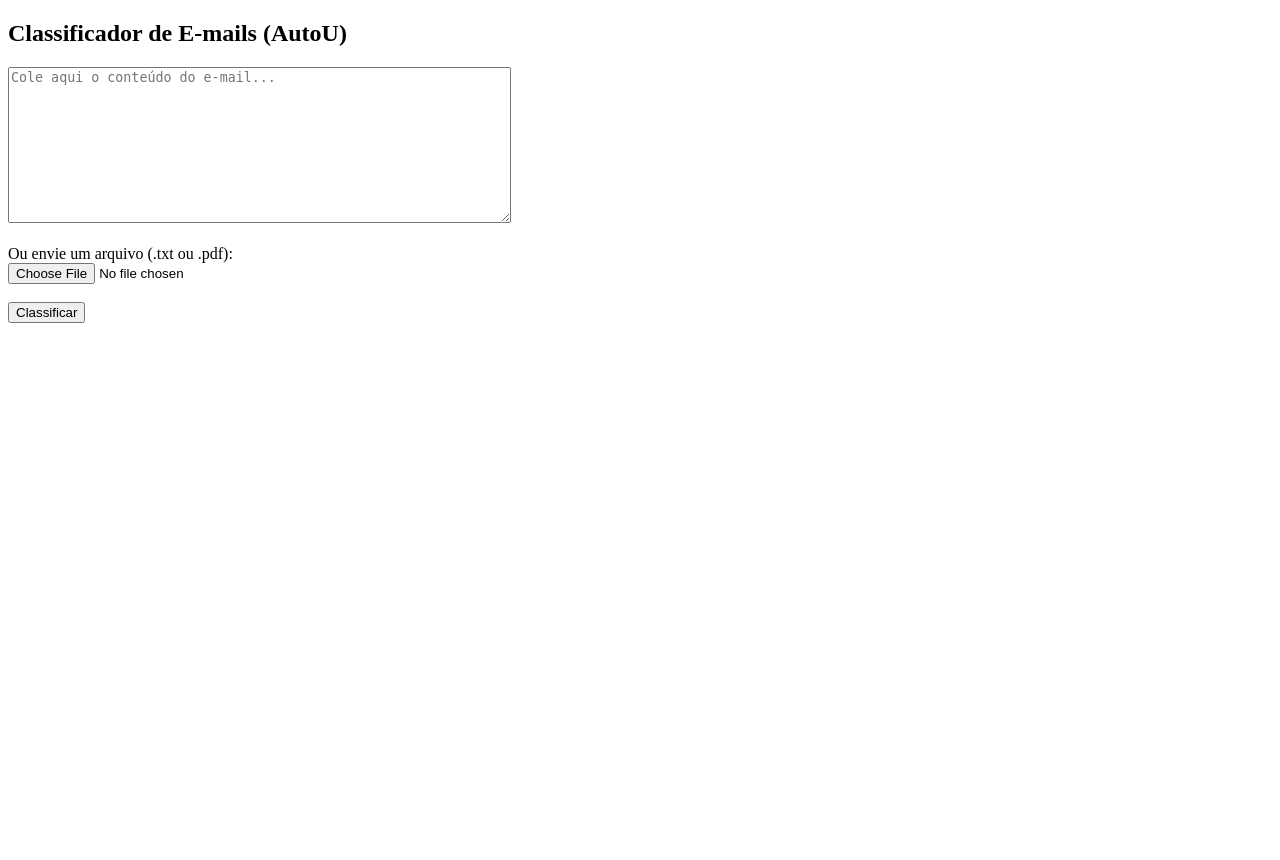
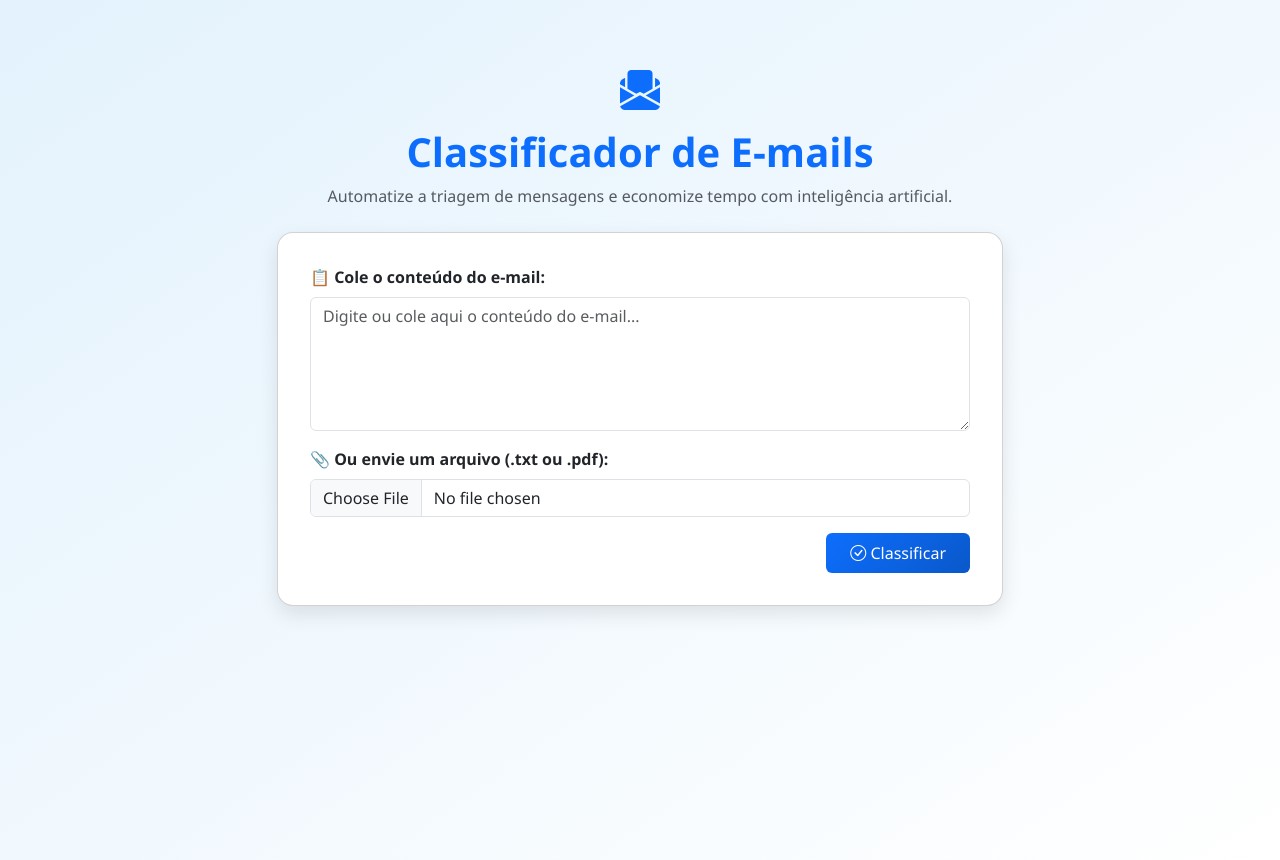
Before and after one commit to Maurocesar12/CasePratico, a Flask app: page / in a window 1280 px wide. Before the commit the page ends 323 px from the top, so only its background shows below. Run offline with Flask 3, Linux system fonts and the light colour scheme.

Commit message:
style:aplica estilização com Bootstrap

```diff
--- a/templates/index.html
+++ b/templates/index.html
@@ -1,22 +1,80 @@
 <!DOCTYPE html>
 <html lang="pt-br">
 <head>
-    <meta charset="UTF-8">
-    <title>Classificador de E-mails</title>
+  <meta charset="UTF-8">
+  <meta name="viewport" content="width=device-width, initial-scale=1.0">
+  <title>Classificador de E-mails (AutoU)</title>
+  <link href="https://cdn.jsdelivr.net/npm/bootstrap@5.3.3/dist/css/bootstrap.min.css" rel="stylesheet">
+  <link href="https://cdn.jsdelivr.net/npm/bootstrap-icons@1.10.5/font/bootstrap-icons.css" rel="stylesheet">
+  <style>
+    body {
+      background: linear-gradient(145deg, #e3f2fd, #ffffff);
+      min-height: 100vh;
+      font-family: "Segoe UI", sans-serif;
+    }
+    .container {
+      max-width: 750px;
+      margin-top: 60px;
+    }
+    .card {
+      border-radius: 16px;
+      box-shadow: 0 8px 20px rgba(0,0,0,0.1);
+      padding: 2rem;
+    }
+    .btn-gradient {
+      background: linear-gradient(135deg, #0d6efd, #0a58ca);
+      color: white;
+      border: none;
+    }
+    .btn-gradient:hover {
+      background: linear-gradient(135deg, #0a58ca, #084298);
+    }
+    .fade-in {
+      animation: fadeIn 1s ease-in-out;
+    }
+    @keyframes fadeIn {
+      from {opacity: 0;}
+      to {opacity: 1;}
+    }
+    .brand-icon {
+      font-size: 2.5rem;
+      color: #0d6efd;
+    }
+  </style>
 </head>
 <body>
-    <h2>Classificador de E-mails (AutoU)</h2>
-    <form method="POST" enctype="multipart/form-data">
-        <textarea name="email_text" rows="10" cols="60" placeholder="Cole aqui o conteúdo do e-mail..."></textarea><br><br>
-        <label>Ou envie um arquivo (.txt ou .pdf):</label><br>
-        <input type="file" name="email_file"><br><br>
-        <button type="submit">Classificar</button>
-    </form>
+  <div class="container fade-in">
+    <div class="text-center mb-4">
+      <i class="bi bi-envelope-paper-fill brand-icon"></i>
+      <h1 class="fw-bold text-primary mt-2">Classificador de E-mails</h1>
+      <p class="text-muted">Automatize a triagem de mensagens e economize tempo com inteligência artificial.</p>
+    </div>
+
+    <div class="card bg-white">
+      <form method="POST" enctype="multipart/form-data">
+        <div class="mb-3">
+          <label for="email_text" class="form-label fw-semibold">📋 Cole o conteúdo do e-mail:</label>
+          <textarea name="email_text" id="email_text" class="form-control" rows="5" placeholder="Digite ou cole aqui o conteúdo do e-mail...">{{ conteudo or '' }}</textarea>
+        </div>
+
+        <div class="mb-3">
+          <label for="email_file" class="form-label fw-semibold">📎 Ou envie um arquivo (.txt ou .pdf):</label>
+          <input type="file" name="email_file" class="form-control">
+        </div>
+
+        <div class="text-end">
+          <button type="submit" class="btn btn-gradient px-4 py-2"><i class="bi bi-check-circle"></i> Classificar</button>
+        </div>
+      </form>
+    </div>
 
     {% if categoria %}
-        <h3>Categoria: {{ categoria }}</h3>
-        <h4>Resposta sugerida:</h4>
-        <p>{{ resposta }}</p>
+      <div class="alert mt-4 {% if categoria == 'Produtivo' %}alert-success{% else %}alert-warning{% endif %}">
+        <h5><i class="bi bi-lightbulb-fill me-2"></i><strong>Categoria:</strong> {{ categoria }}</h5>
+        <hr>
+        <p><i class="bi bi-chat-left-text me-2"></i><strong>Resposta sugerida:</strong><br>{{ resposta }}</p>
+      </div>
     {% endif %}
+  </div>
 </body>
 </html>
```
